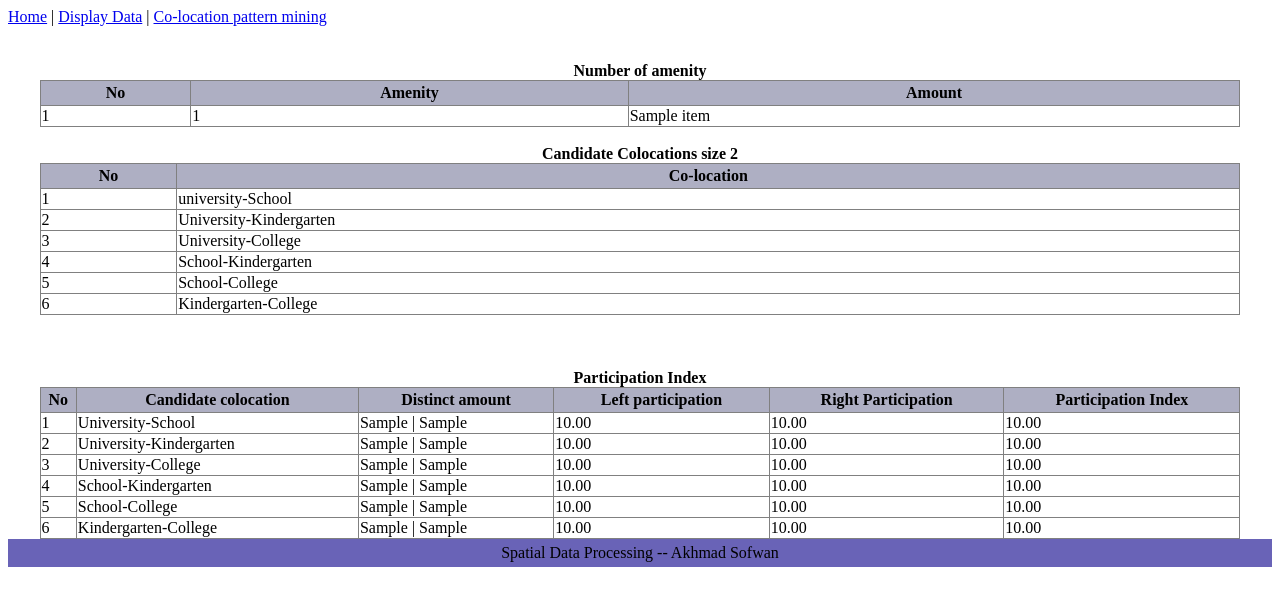
After one commit to sofwanbl/flask_geo, a Flask app: template prj/templates/colocation_pattern.html in a window 1280 px wide. The commit adds this page. Shown: the top 606 px of the page. Run offline with Flask 3, Linux system fonts and the light colour scheme; the template is opened without the code that fills it: most values are stand-ins (such as "Sample title", 1, 10 or a date in 2020); some libraries are stand-ins or nearby versions.

Commit message:
Add files via upload

```diff
--- /dev/null
+++ b/prj/templates/colocation_pattern.html
@@ -0,0 +1,82 @@
+{% extends "header_footer.html" %}
+{% block content %}
+<style>
+  #textnya
+  {
+    text-align:center;
+    font-weight:bold;
+  }
+</style>
+<br/><br/><br/>
+<div id="textnya">Number of amenity</div>
+<table border="1" id="tabel_tampil_data">
+<th>No</th><th>Amenity</th><th>Amount</th>
+{% for item in jumlah %}
+<tr>
+  <td>{{ loop.index }}</td><td>{{ item[0] }}</td><td>{{ item[1] }}</td>
+</tr>
+{% endfor %}
+</table>
+<br/>
+<div id="textnya">Candidate Colocations size 2</div>
+<table border="1" id="tabel_tampil_data">
+<th>No</th><th>Co-location</th>
+<tr>
+  <td>1</td><td>university-School</td>
+</tr>
+<tr>
+  <td>2</td><td>University-Kindergarten</td>
+</tr>
+<tr>
+  <td>3</td><td>University-College</td>
+</tr>
+<tr>
+  <td>4</td><td>School-Kindergarten</td>
+</tr>
+<tr>
+  <td>5</td><td>School-College</td>
+</tr>
+<tr>
+  <td>6</td><td>Kindergarten-College</td>
+</tr>
+</table>
+<br/><br/>
+<br/>
+<table>
+<div id="textnya">Participation Index</div>
+</table>
+<table border="1" id="tabel_tampil_data">
+  <th>No</th><th>Candidate colocation</th><th>Distinct amount</th>
+  <th>Left participation</th><th>Right Participation</th><th>Participation Index</th>
+  <tr>
+    <td>1</td><td>University-School</td><td>{{ xa[0] }} | {{ xb[0] }}</td>
+    <td>{{ "%.2f" | format(xa[0]/xjml_university) }}</td><td>{{ "%.2f" | format(xb[0]/xjml_school) }}</td>
+    <td>{{ "%.2f" | format(xb[0]/xjml_school) }}</td>
+  </tr>
+  <tr>
+    <td>2</td><td>University-Kindergarten</td><td>{{ xc[0] }} | {{ xd[0] }}</td>
+    <td>{{ "%.2f" | format(xc[0]/xjml_university) }}</td><td>{{ "%.2f" | format(xd[0]/xjml_kindergarten) }}</td>
+    <td>{{ "%.2f" | format(xd[0]/xjml_kindergarten) }}</td>
+  </tr>
+  <tr>
+    <td>3</td><td>University-College</td><td>{{ xe[0] }} | {{ xf[0] }}</td>
+    <td>{{ "%.2f" | format(xe[0]/xjml_university) }}</td><td>{{ "%.2f" | format(xf[0] / xjml_college) }}</td>
+    <td>{{ "%.2f" | format(xf[0] / xjml_college) }}</td>
+  </tr>
+  <tr>
+    <td>4</td><td>School-Kindergarten</td><td>{{ xg[0] }} | {{ xh[0] }}</td>
+    <td>{{ "%.2f" | format(xg[0]/xjml_school) }}</td><td>{{ "%.2f" | format(xh[0]/xjml_kindergarten) }}</td>
+    <td>{{ "%.2f" | format(xh[0] / xjml_kindergarten) }}</td>
+  </tr>
+  <tr>
+    <td>5</td><td>School-College</td><td>{{ xi[0] }} | {{ xj[0] }}</td>
+    <td>{{ "%.2f" | format(xi[0]/xjml_school) }}</td><td>{{ "%.2f" | format(xj[0]/xjml_college) }}</td>
+    <td>{{ "%.2f" | format(xi[0]/xjml_school) }}</td>
+  </tr>
+  <tr>
+    <td>6</td><td>Kindergarten-College</td><td>{{ xk[0] }} | {{ xl[0] }}</td>
+    <td>{{ "%.2f" | format(xk[0]/xjml_kindergarten) }}</td><td>{{ "%.2f" | format(xl[0] /xjml_college) }}</td>
+    <td>{{ "%.2f" | format(xk[0]/xjml_kindergarten) }}</td>
+  </tr>
+</table>
+{% endblock %}
--- a/prj/templates/header_footer.html
+++ b/prj/templates/header_footer.html
@@ -3,13 +3,13 @@
 <head>
    <title>Flask Leaflet</title>
    <!-- CSS -->
-   <link rel="stylesheet" href="{{ url_for('static', filename='css/universal.css') }}" />
    <link rel="stylesheet" href="{{ url_for('static', filename='leaflet/leaflet.css') }}" />
    <link rel="stylesheet" href="{{ url_for('static', filename='css/mystyle.css') }}" />
+   <link rel="stylesheet" href="{{ url_for('static', filename='legend/src/leaflet.legend.css')}}" />
 
    <!-- JavaScript -->
    <script src="{{ url_for('static', filename='leaflet/leaflet.js') }}"></script>
-   <script src="{{ url_for('static', filename='js/universal.js') }}"></script>
+   <script src="{{ url_for('static', filename='legend/src/leaflet.legend.js') }}"></script>
    <script>
      function tanya()
       {
@@ -26,11 +26,12 @@
    </script>
 </head>
 <body>
- <a href="/">Home</a> | <a href="/tampil_data">Display Data</a>
+ <a href="/">Home</a> | <a href="/display_data">Display Data</a> |
+ <a href="/colocation">Co-location pattern mining</a>
  {% block content %}{% endblock %}
  <div id="footer">
     <div id="tulisan_footer">
-        Data Spatial Processing -- Akhmad Sofwan
+        Spatial Data Processing -- Akhmad Sofwan
     </div>
  </div>
 </body>
--- a/prj/templates/home.html
+++ b/prj/templates/home.html
@@ -1,4 +1,4 @@
 {% extends "header_footer.html" %}
 {% block content %}
-   <div id="home">Welcome at <br/> Education facilities in Jakarta Spatial Data Application</div>
+   <div id="home">Welcome at <br/> Education facilities in Jakarta <br/> Spatial Data Application</div>
 {% endblock %}
```
Also changed, not shown: prj/templates/display_data.html (+98 -3 lines).
